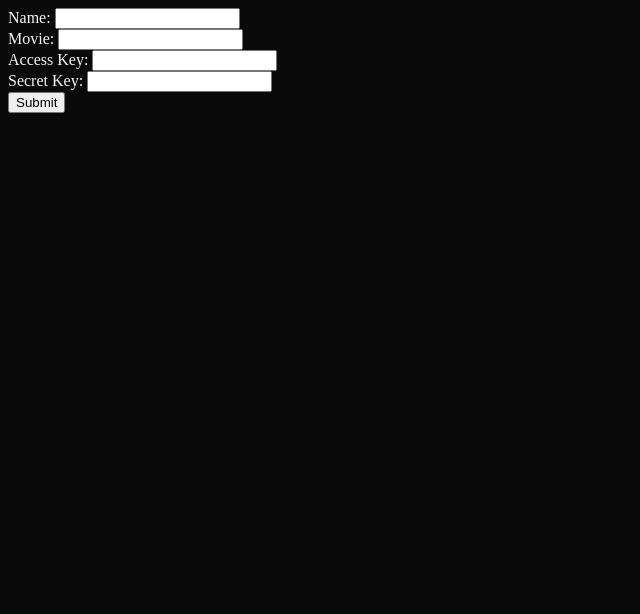
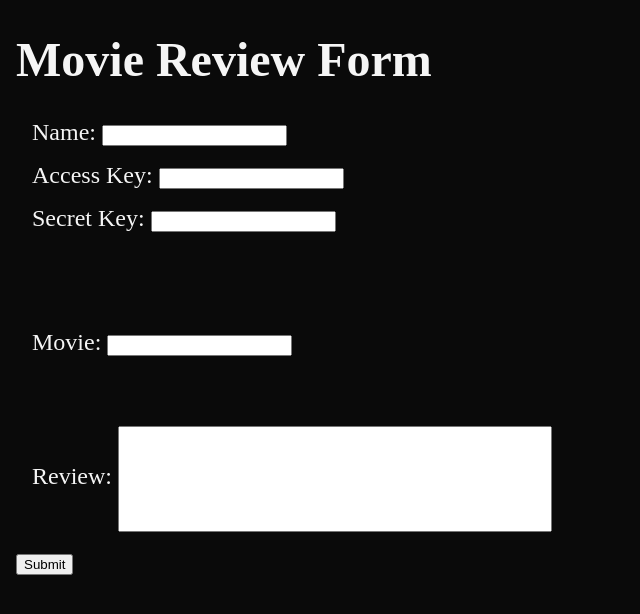
Before and after one commit to bdoestech/DB-WebApp, a website: page index.html in a window 1280 px wide. Shown: the whole page, without its empty margins (0-640 px from the left). Drawn offline with Linux system fonts and the light colour scheme.

Commit message:
Gotta do this for EB

```diff
--- a/index.html
+++ b/index.html
@@ -3,29 +3,54 @@
 
 <head>
 	<meta charset="UTF-8" />
-	<title>Node.js</title>
+	<title>Horror Form</title>
 </head>
 
 <style>
 	body{
 		background-color: rgb(10, 10, 10);
 		color: whitesmoke;
+		margin: 1rem;
+		font-size: 1.5rem;
+	}
+	#review {
+		width: 35%;
+		height: 100px;
+	}
+	div {
+		margin: 1rem;
 	}
 </style>
 
 <body>
-    <form action="/Form-Submitted" method="post">
-        <label for="name">Name:</label>
-        <input type="text" id="name" name="name"><br>
+<h1>Movie Review Form</h1>
 
-		<label for="movie">Movie:</label>
-		<input type="text" id="movie" name="movie"> <br>
+    <form action="/" method="post">
+		<div>
+			<label for="name">Name:</label>
+			<input type="text" id="name" name="name" required><br>
+		</div>
 
-		<label for="id">Access Key:</label>
-		<input type="text" id="id" name="id"><br>
+		<div>
+			<label for="id">Access Key:</label>
+			<input type="text" id="id" name="id" required><br>
+		</div>
 
-		<label for="key">Secret Key:</label>
-		<input type="text" id="key" name="key"><br>
+		<div>
+			<label for="key">Secret Key:</label>
+			<input type="text" id="key" name="key" required><br> <br><br><br>
+		</div>
+
+		<div>
+			<label for="movie">Movie:</label>
+			<input type="text" id="movie" name="movie" required> <br><br><br>
+		</div>
+
+		<div>
+			<label for="review">Review:</label>
+			<input type="text" id="review" name="review" required> <br>
+		</div>
+
 
         <button type="submit">Submit</button>
     </form>
```
Also changed, not shown: server.js (+17 -8 lines).
